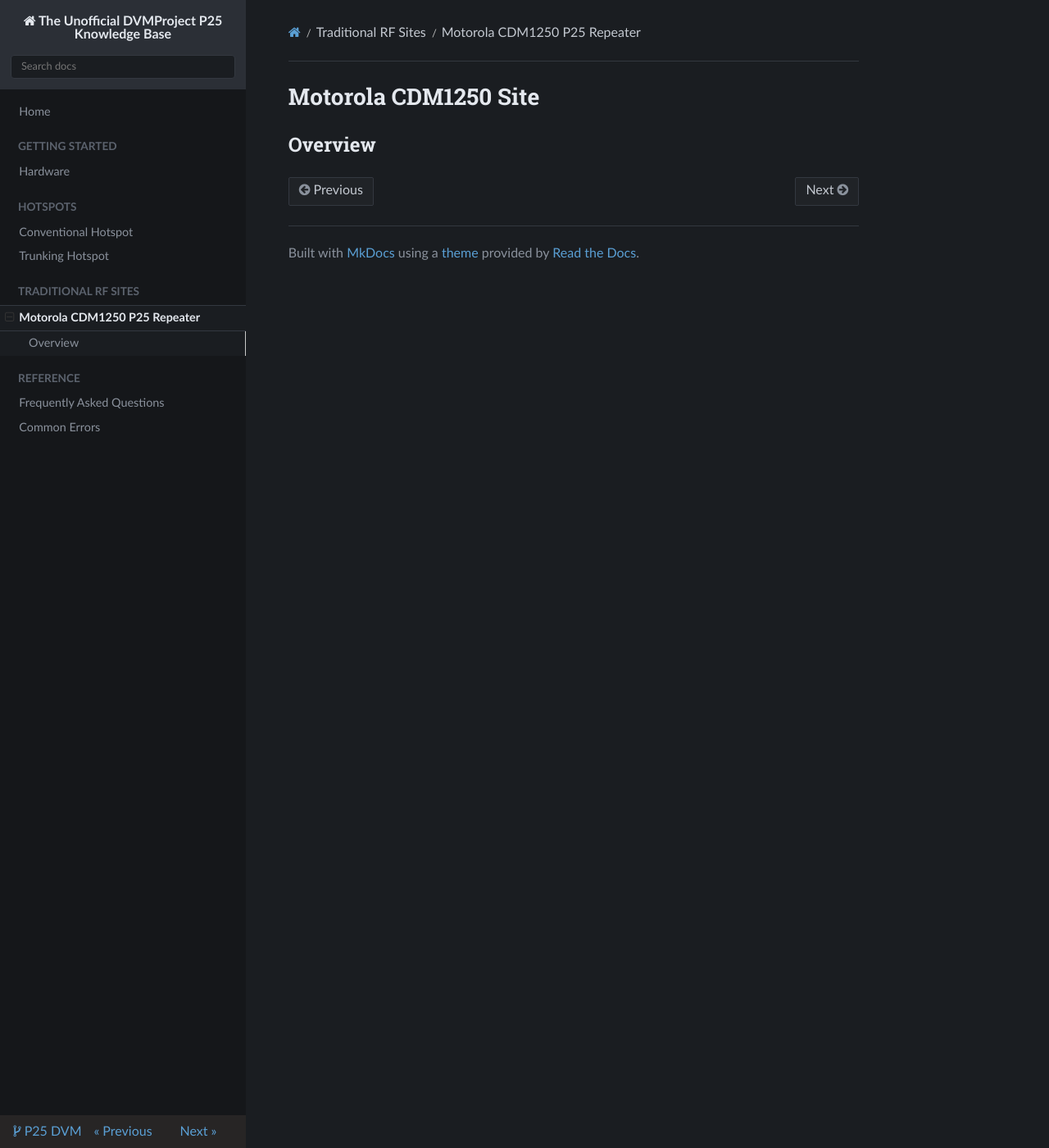
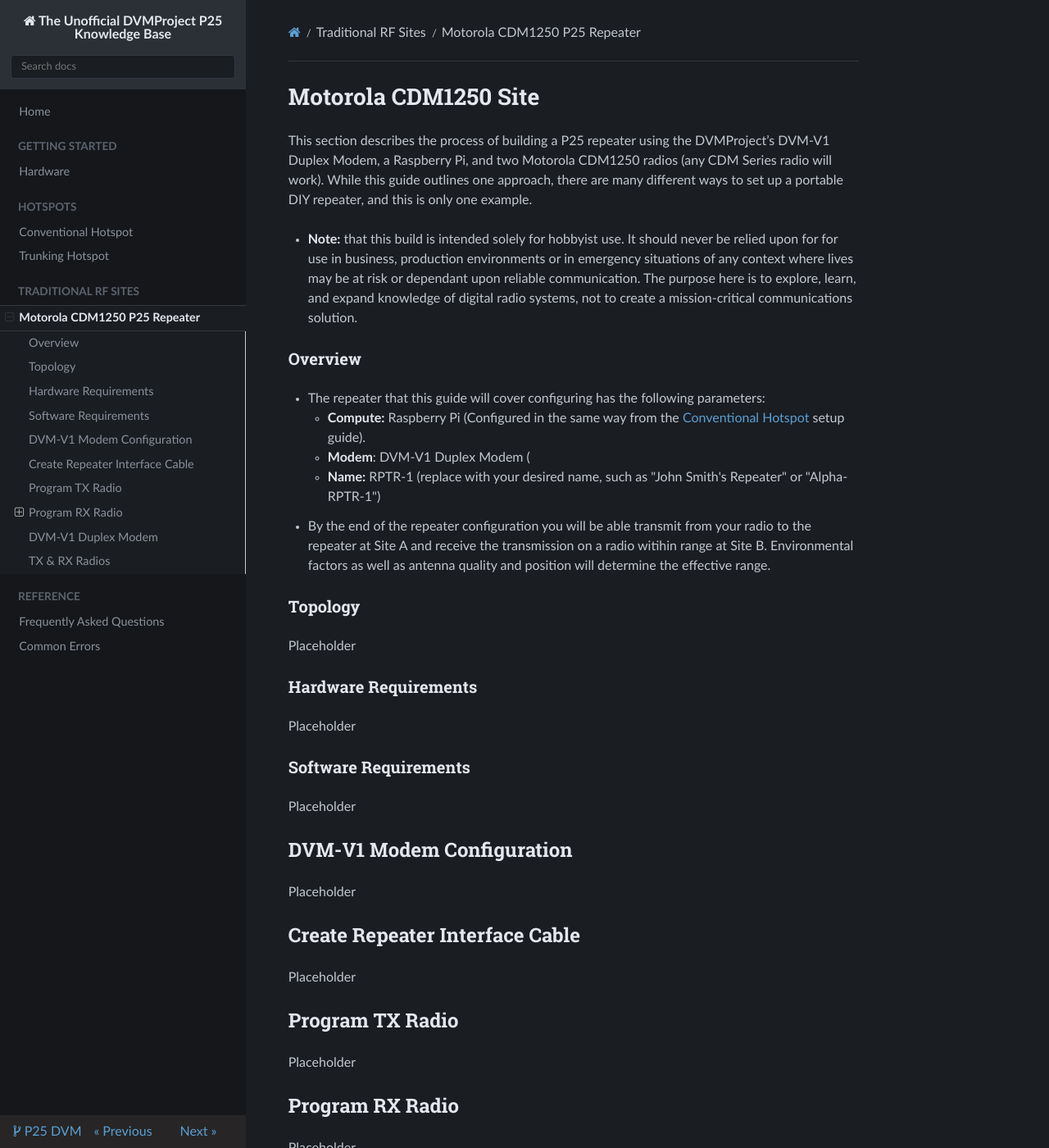
Before and after one commit to p25-dvm/p25-dvm.github.io, an MkDocs documentation site: the page built from docs/traditional-rf-site/motorola-cdm1250-site.md, in a window 1280 px wide and 1400 px high. Shown: the whole window at 82% size. Built offline with MkDocs 1.6.1, drawn with Linux system fonts in a browser that asks for light colours; nearby versions of some CDN libraries; some of the changed text lies outside the part shown.

Commit message:
Update motorola-cdm1250-site.md

```diff
--- a/docs/traditional-rf-site/motorola-cdm1250-site.md
+++ b/docs/traditional-rf-site/motorola-cdm1250-site.md
@@ -1,3 +1,41 @@
 # Motorola CDM1250 Site
 
-## Overview
+This section describes the process of building a P25 repeater using the DVMProject’s DVM-V1 Duplex Modem, a Raspberry Pi, and two Motorola CDM1250 radios (any CDM Series radio will work). While this guide outlines one approach, there are many different ways to set up a portable DIY repeater, and this is only one example.
+
+- **Note:** that this build is intended solely for hobbyist use. It should never be relied upon for for use in business, production environments or in emergency situations of any context where lives may be at risk or dependant upon reliable communication. The purpose here is to explore, learn, and expand knowledge of digital radio systems, not to create a mission-critical communications solution.
+
+### Overview
+- The repeater that this guide will cover configuring has the following parameters:
+    - **Compute:** Raspberry Pi (Configured in the same way from the [Conventional Hotspot](https://p25-dvm.github.io/conventional-hotspot/conventional-hotspot/#overview) setup guide).
+    - **Modem**: DVM-V1 Duplex Modem (
+    - **Name:** RPTR-1 (replace with your desired name, such as "John Smith's Repeater" or "Alpha-RPTR-1")
+- By the end of the repeater configuration you will be able transmit from your radio to the repeater at Site A and receive the transmission on a radio witihin range at Site B. Environmental factors as well as antenna quality and position will determine the effective range.
+
+### Topology
+Placeholder
+
+### Hardware Requirements
+Placeholder
+
+### Software Requirements
+Placeholder
+
+## DVM-V1 Modem Configuration
+Placeholder
+
+## Create Repeater Interface Cable
+Placeholder
+
+## Program TX Radio
+Placeholder
+
+## Program RX Radio
+Placeholder
+
+### Troubleshooting
+Placeholder
+
+## DVM-V1 Duplex Modem
+Placeholder
+
+## TX & RX Radios
```
